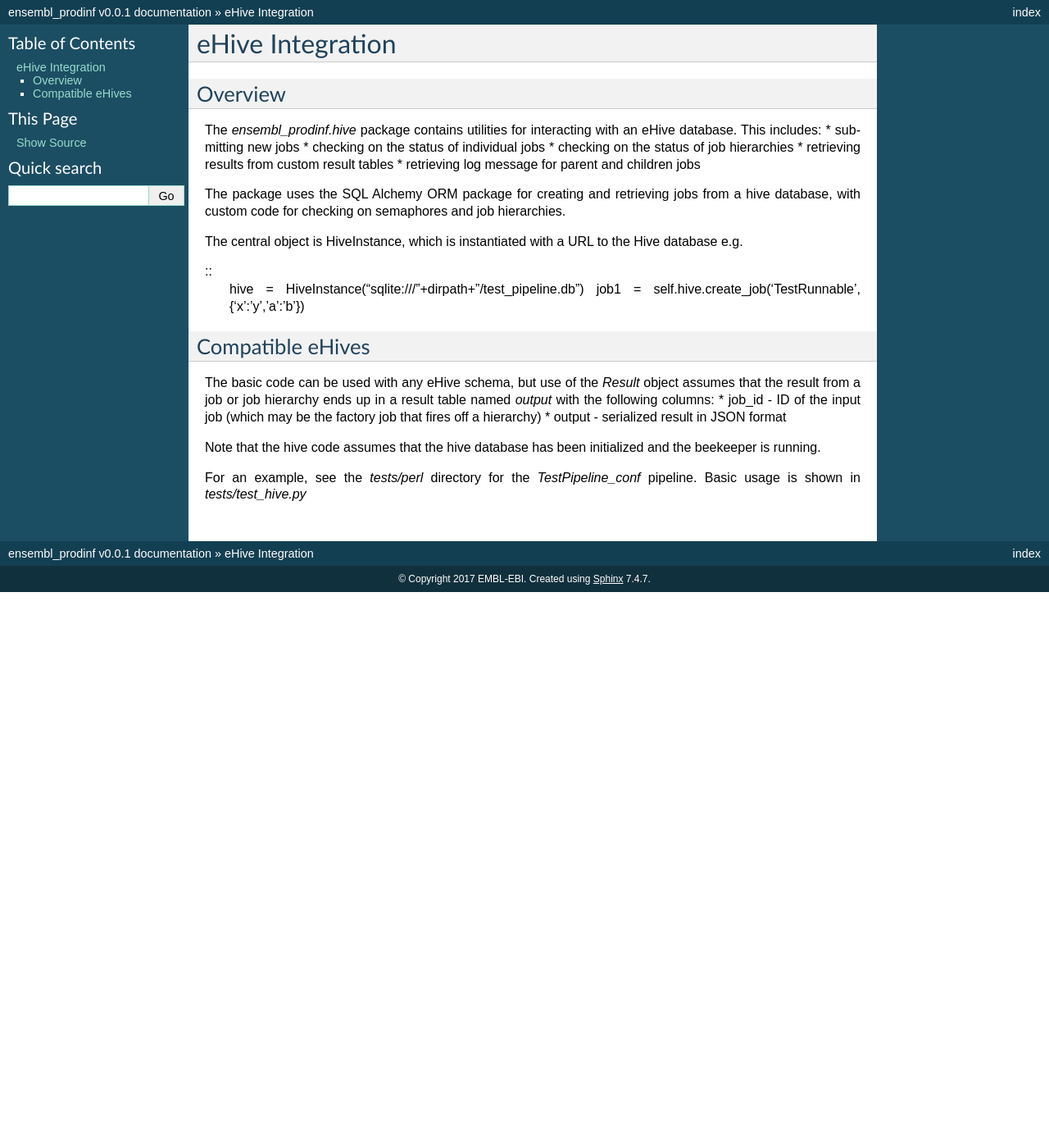
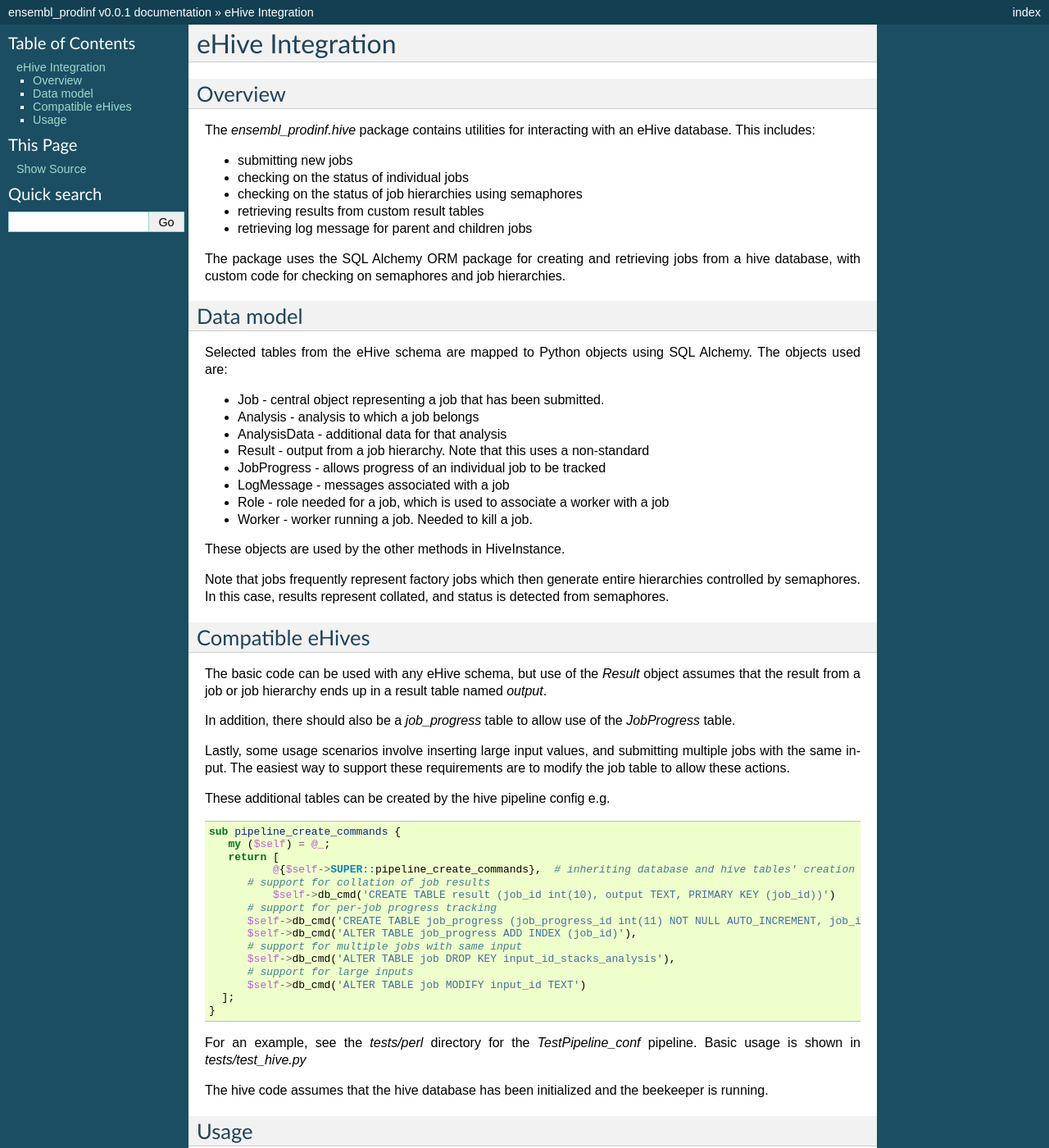
Before and after one commit to Ensembl/ensembl-prodinf-datachecks, a Sphinx documentation site: the page built from docs/hive.rst, in a window 1280 px wide and 1400 px high. Shown: the whole window at 82% size. Built offline with Sphinx 7.4.7, drawn with Linux system fonts in a browser that asks for light colours; some of the changed text lies outside the part shown.

Commit message:
cleaned up and updated documentation

```diff
--- a/docs/hive.rst
+++ b/docs/hive.rst
@@ -6,27 +6,83 @@ Overview
 ########
 
 The `ensembl_prodinf.hive` package contains utilities for interacting with an eHive database. This includes:
+
 * submitting new jobs
 * checking on the status of individual jobs
-* checking on the status of job hierarchies
+* checking on the status of job hierarchies using semaphores
 * retrieving results from custom result tables
 * retrieving log message for parent and children jobs
 
 The package uses the SQL Alchemy ORM package for creating and retrieving jobs from a hive database, with custom code for checking on semaphores and job hierarchies.
 
-The central object is HiveInstance, which is instantiated with a URL to the Hive database e.g.
+Data model
+##########
 
-::
-   hive = HiveInstance("sqlite:///"+dirpath+"/test_pipeline.db")
-   job1 = self.hive.create_job('TestRunnable',{'x':'y','a':'b'})
+Selected tables from the eHive schema are mapped to Python objects using SQL Alchemy. The objects used are:
+
+* Job - central object representing a job that has been submitted.
+* Analysis - analysis to which a job belongs
+* AnalysisData - additional data for that analysis
+* Result - output from a job hierarchy. Note that this uses a non-standard
+* JobProgress - allows progress of an individual job to be tracked
+* LogMessage - messages associated with a job
+* Role - role needed for a job, which is used to associate a worker with a job
+* Worker - worker running a job. Needed to kill a job.
+
+These objects are used by the other methods in HiveInstance.
+
+Note that jobs frequently represent factory jobs which then generate entire hierarchies controlled by semaphores. In this case, results represent collated, and status is detected from semaphores.
 
 Compatible eHives
 #################
 
-The basic code can be used with any eHive schema, but use of the `Result` object assumes that the result from a job or job hierarchy ends up in a result table named `output` with the following columns:
-* job_id - ID of the input job (which may be the factory job that fires off a hierarchy)
-* output - serialized result in JSON format
+The basic code can be used with any eHive schema, but use of the `Result` object assumes that the result from a job or job hierarchy ends up in a result table named `output`.
 
-Note that the hive code assumes that the hive database has been initialized and the beekeeper is running.
+In addition, there should also be a `job_progress` table to allow use of the `JobProgress` table.
+
+Lastly, some usage scenarios involve inserting large input values, and submitting multiple jobs with the same input. The easiest way to support these requirements are to modify the job table to allow these actions.
+
+These additional tables can be created by the hive pipeline config e.g.
+
+.. code-block:: perl
+
+  sub pipeline_create_commands {
+     my ($self) = @_;
+     return [
+	    @{$self->SUPER::pipeline_create_commands},  # inheriting database and hive tables' creation
+        # support for collation of job results
+	    $self->db_cmd('CREATE TABLE result (job_id int(10), output TEXT, PRIMARY KEY (job_id))')
+        # support for per-job progress tracking
+        $self->db_cmd('CREATE TABLE job_progress (job_progress_id int(11) NOT NULL AUTO_INCREMENT, job_id int(11) NOT NULL , message TEXT,  PRIMARY KEY (job_progress_id))'),
+        $self->db_cmd('ALTER TABLE job_progress ADD INDEX (job_id)'),
+        # support for multiple jobs with same input
+        $self->db_cmd('ALTER TABLE job DROP KEY input_id_stacks_analysis'),
+        # support for large inputs
+        $self->db_cmd('ALTER TABLE job MODIFY input_id TEXT')
+    ];
+  }
+
 
 For an example, see the `tests/perl` directory for the `TestPipeline_conf` pipeline. Basic usage is shown in `tests/test_hive.py`
+
+The hive code assumes that the hive database has been initialized and the beekeeper is running.
+
+Usage
+#####
+
+The central object is HiveInstance, which is instantiated with a URL to a pre-existing Hive database. Jobs can then be created by passing in the analysis name and a dict containing the job input:
+
+.. code-block:: python
+
+   hive = HiveInstance("sqlite:///"+dirpath+"/test_pipeline.db")
+   job1 = hive.create_job('TestRunnable',{'x':'y','a':'b'})
+
+If a beekeeper is running against that hive, then it will be processed as normal.
+
+Jobs can be retrieved by ID and the status of the job or its semaphores can be checked:
+
+.. code-block:: python
+
+   job1 = hive.get_job_by_id(1)
+   status = hive.check_semaphores_for_job(job1)
+   output = hive.get_result_for_job_id(1)
```
